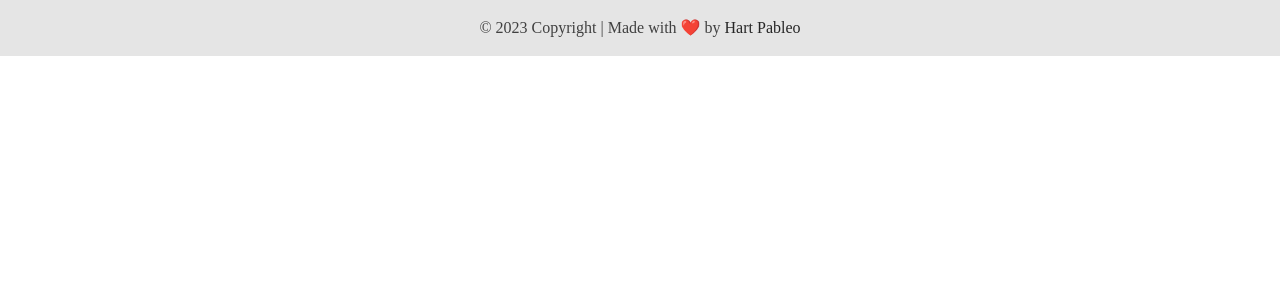
After one commit to hartpableo/phreshskills, a PHP site: page /theme/footer.html in a window 1280 px wide. The commit adds this page. Shown: the top 300 px of the page. Run offline with PHP 8.4, Linux system fonts and the light colour scheme; data that the repository does not hold is empty; some libraries are stand-ins or nearby versions; some web fonts are replaced.

Commit message:
Static: Footer

```diff
--- /dev/null
+++ b/theme/footer.html
@@ -0,0 +1,26 @@
+<!DOCTYPE html>
+<html lang="en">
+<head>
+  <meta charset="UTF-8">
+  <meta name="viewport" content="width=device-width, initial-scale=1.0">
+  <title>Footer</title>
+  <link rel="stylesheet" href="../public/assets/css/style.css">
+  <script src="../public/assets/js/script.js" defer></script>
+</head>
+<body class="font-primary">
+
+  <footer role="contentinfo"
+    class="bg-neutral-200 text-center dark:bg-neutral-700 lg:text-left">
+    <div class="p-4 text-center text-neutral-700 dark:text-neutral-200">
+      &copy; 2023 Copyright | Made with ❤️ by
+      <a
+        class="text-neutral-800 dark:text-neutral-400"
+        href="https://github.com/hartpableo"
+        target="_blank"
+        ><span class="sr-only">Author: </span>Hart Pableo</a
+      >
+    </div>
+  </footer>
+
+</body>
+</html>
```
Also changed, not shown: public/assets/css/style.css.
